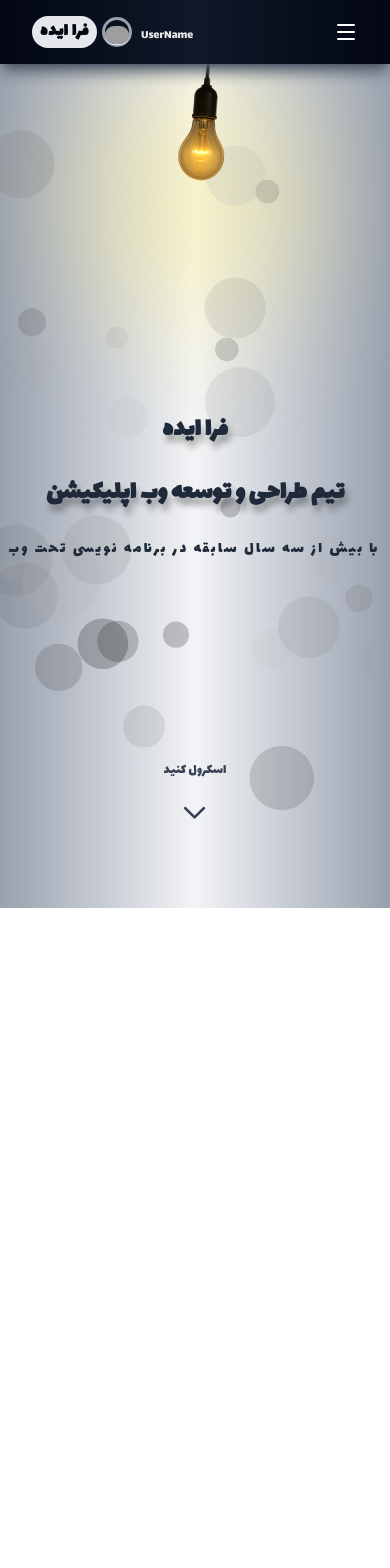
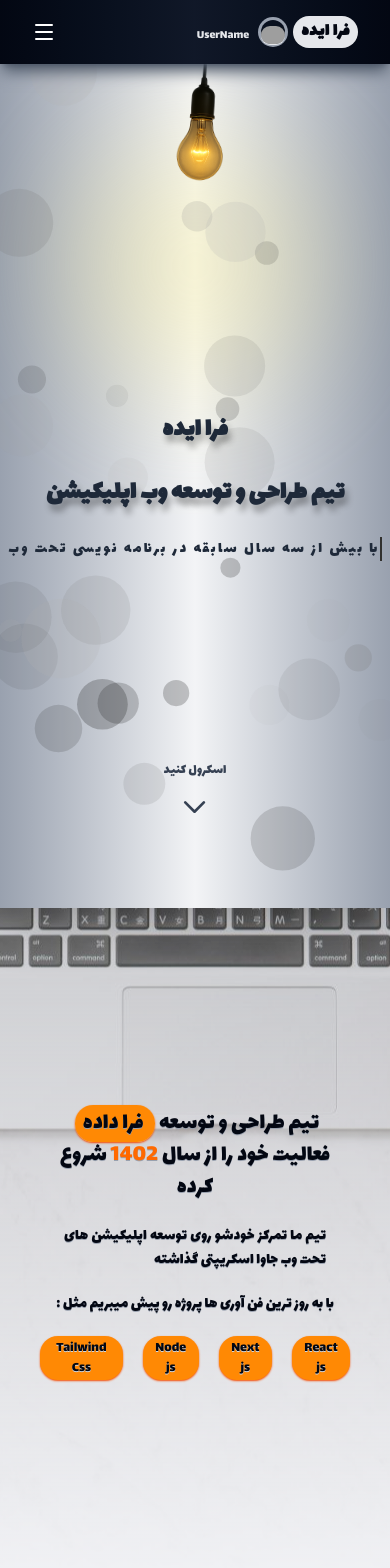
Before and after one commit to mmdrezakz/faraede, a Next.js app: page / in a window 390 px wide. Shown: the top 1568 px of the page. Before the commit the page ends 908 px from the top, so only its background shows below. Built offline with nearby package versions, Linux system fonts and the light colour scheme; grey boxes are pictures that could not be loaded.

Commit message:
Add section 2 home page

```diff
--- /dev/null
+++ b/app/Section2.jsx
@@ -0,0 +1,22 @@
+import React from 'react'
+
+export default function Section2() {
+  return (
+    <main className='relative min-h-screen section2'>
+        <section className='absolute bg-linear-to-b from-[#fdfdfd2c] to-[#fbfcff] text-shadow-2xs text-shadow-gray-400 backdrop-brightness-80 w-full min-h-screen text-gray-950'>
+            <div className='flex flex-col justify-center items-center mx-10 my-50 md:my-30 lg:my-46 text-center'>
+                <p className='text-2xl md:text-4xl text-wrap'>تیم طراحی و توسعه<span  className='bg-orange-400 shadow-orange-600 shadow-xs mx-1 px-2 rounded-2xl'> فرا داده</span> فعالیت خود را از سال <span className="text-orange-500">1402</span> شروع کرده</p>
+                <p className='mx-6 my-5 text-justify'>تیم ما تمرکز خودشو روی توسعه اپلیکیشن های تحت وب  جاوا اسکریپتی گذاشته </p>
+                <p>با به روز ترین فن آوری ها پروژه رو پیش میبریم مثل :</p>
+                <ul className='flex justify-center items-center gap-5 text-gray-950'>
+                    {["React js","Next js","Node js","Tailwind Css"].map((item, index) => (
+                        <li className='bg-orange-400 shadow-orange-600 shadow-xs text-shadow-2xs text-shadow-gray-300 mt-5 px-2 py-0.5 rounded-2xl text-sm' key={index}>
+                            {item}
+                        </li>
+                    ))}
+                </ul>
+            </div>
+        </section>
+    </main>
+  )
+}
--- a/app/components/BubleBg.jsx
+++ b/app/components/BubleBg.jsx
@@ -9,9 +9,9 @@ export function BubbleBackground({ BubbleColors ={} }) {
   useEffect(() => {
     const canvas = canvasRef.current;
     const ctx = canvas.getContext('2d');
+  canvas.width = canvas.offsetWidth;
+  canvas.height = canvas.offsetHeight;
 
-    canvas.width = window.innerWidth;
-    canvas.height = window.innerHeight;
 
     // رنگ‌ها رو از پراپ بگیر
     const colors = Object.values(BubbleColors);
@@ -93,7 +93,7 @@ function draw() {
   return (
     <canvas
       ref={canvasRef}
-      className="z-10 absolute inset-0 bg-linear-to-b w-full h-full"
+      className="z-10 absolute inset-0 bg-linear-to-b shadow-2xl w-full h-full"
     />
   );
 }
--- a/app/globals.css
+++ b/app/globals.css
@@ -124,3 +124,16 @@
     @apply bg-background text-foreground;
   }
 }
+.section2{
+  background: url("/main.jpg");
+  background-position: center;
+  background-attachment:scroll;
+  background-repeat: no-repeat;
+  background-size: auto;
+
+  backdrop-filter: sepia(90%);
+
+}
+body{
+  box-sizing: border-box;
+}
--- a/app/layout.js
+++ b/app/layout.js
@@ -16,7 +16,7 @@ export const metadata = {
 
 export default function RootLayout({ children }) {
   return (
-    <html lang="en">
+    <html lang="en" dir="rtl">
 
       <body className={ss.className}>
 
--- a/app/page.js
+++ b/app/page.js
@@ -7,6 +7,7 @@ import IsTyping from './components/IsTyping';
 import ScrollGuide from './components/ScrollGuide';
 import Image from 'next/image';
 import { BubbleBackground } from './components/BubleBg';
+import Section2 from './Section2';
 
 
 
@@ -84,16 +85,16 @@ export default function GsapDemoPage() {
     <>
       <Navbar />
 
-      <div className="min-h-screen flex flex-col justify-center items-center gap-6  bg-linear-to-r from-gray-400 via-gray-100 to-gray-400  text-gray-800">
+      <div className="h-screen relative flex flex-col justify-center items-center gap-6   bg-linear-to-r from-gray-400 via-gray-100 to-gray-400  text-gray-800">
 <BubbleBackground />
         {/* هاله نور */}
         <div
           ref={lampGlowRef}
-          className="absolute top-18 md:top-20  w-65 h-65 rounded-full bg-yellow-200 opacity-0 blur-3xl"
+          className="absolute  top-18 md:top-20  w-65 h-65 rounded-full bg-yellow-200 opacity-0 blur-3xl"
         ></div>
 
         {/* لامپ داخل یک wrapper برای ref */}
-        <div ref={lampWrapperRef} className="absolute top-16 md:top-18 z-10 opacity-0">
+        <div ref={lampWrapperRef} className="absolute top-0  z-10  opacity-0">
           <Image src='/2.png' width={200} height={200} alt="lamp" />
         </div>
 
@@ -112,6 +113,7 @@ export default function GsapDemoPage() {
       </div>
 
       <ScrollGuide />
+      <Section2 />
     </>
   );
 }
```
Also changed, not shown: public/main.jpg (added).
